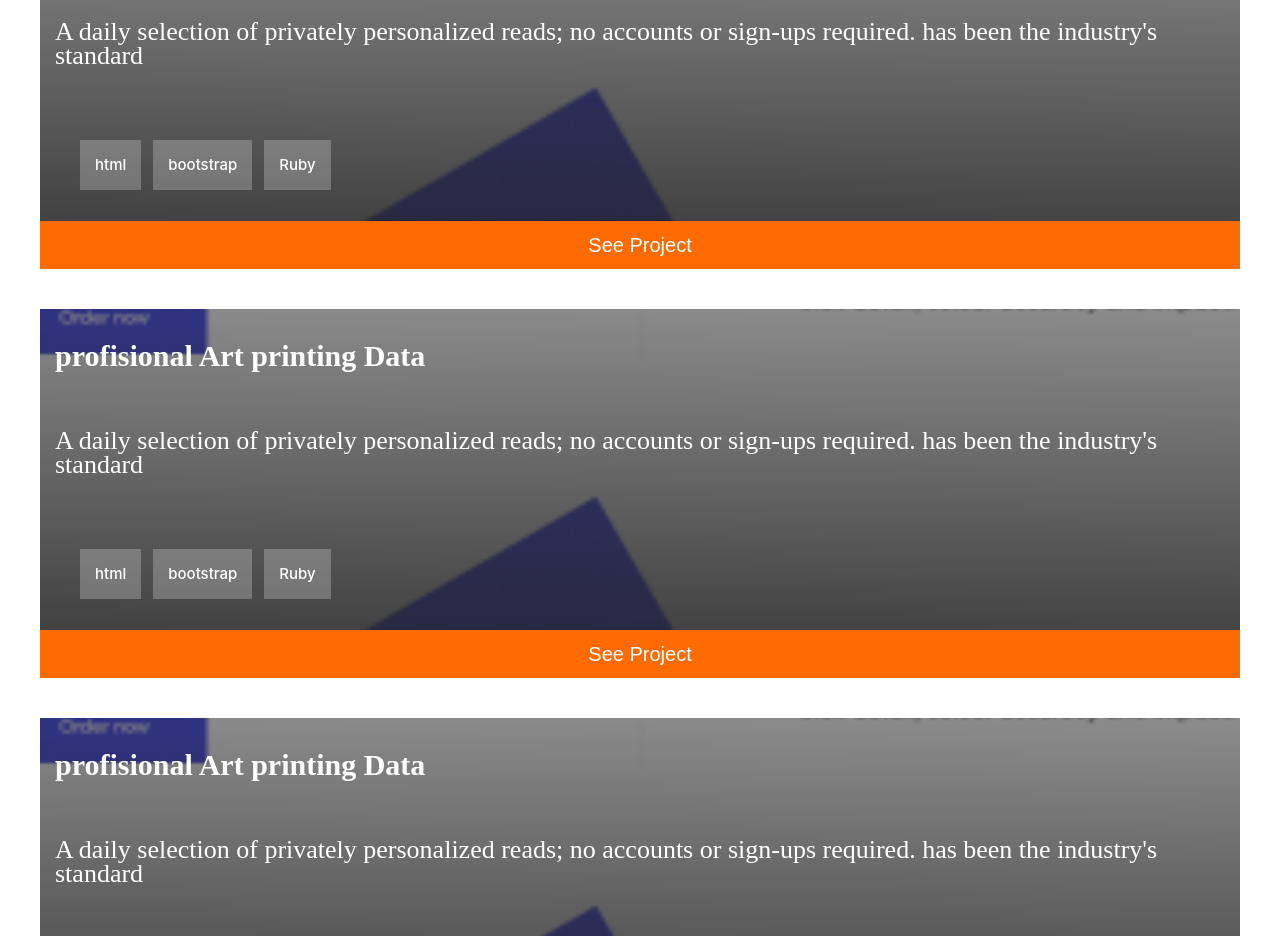
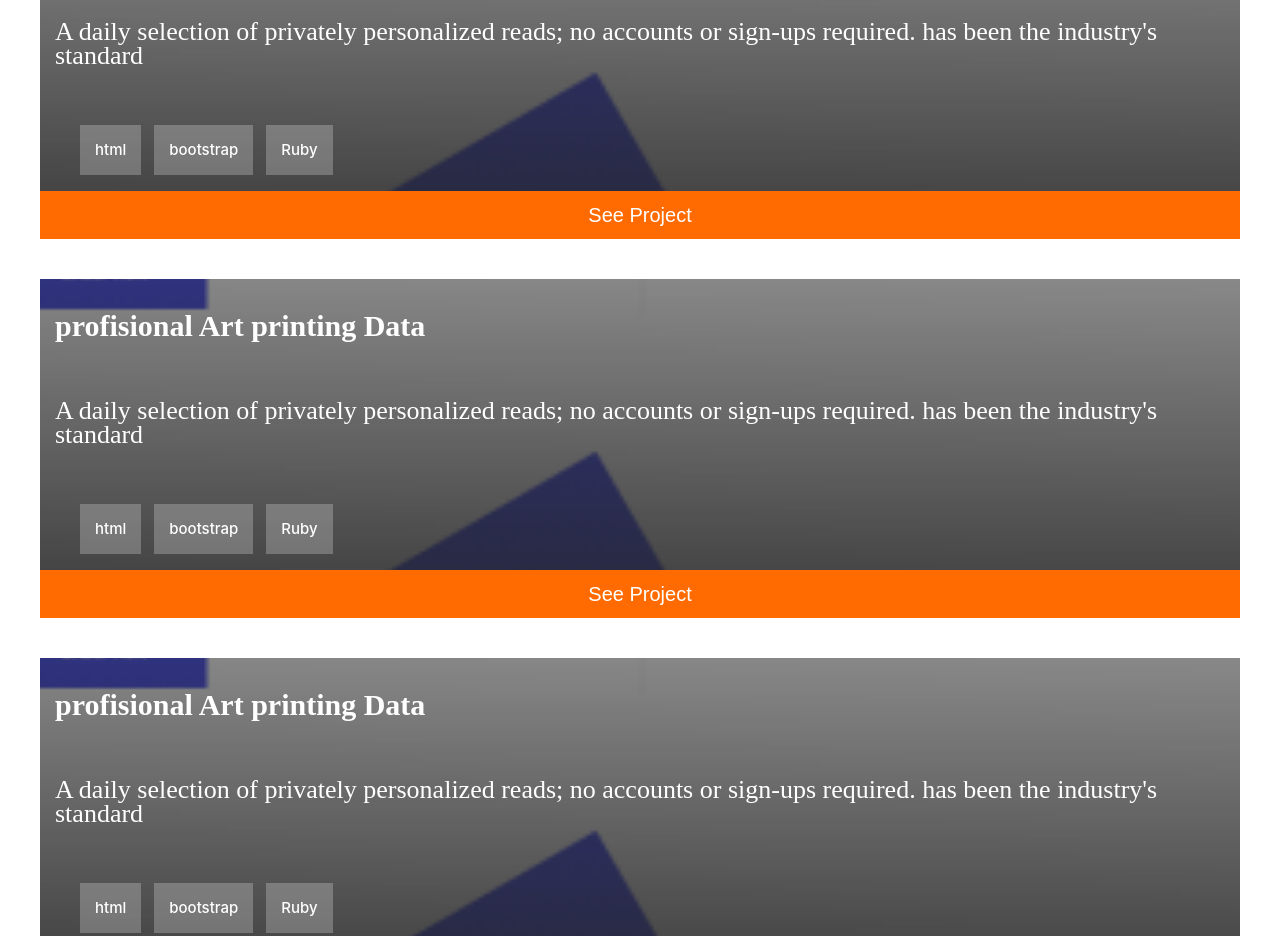
Before and after one commit to whiteWolfx99/Portfolio, a website: page index.html in a window 1280 px wide. Shown: the part 1740-2676 px from the top of the page. Drawn offline with Linux system fonts and the light colour scheme.

Commit message:
flex to float

```diff
--- a/styless.css
+++ b/styless.css
@@ -251,8 +251,6 @@ img {
 }
 
 .Project-Card-skills {
-  display: flex;
-  align-items: flex-start;
   padding: 0 40px;
   gap: 12px;
   flex: none;
@@ -262,6 +260,8 @@ img {
 }
 
 .Project-Card-Single-skills {
+  float: left;
+  margin: 0 13px 0 0;
   background: rgba(255, 255, 255, 0.24);
   padding: 15px;
   color: white;
```
